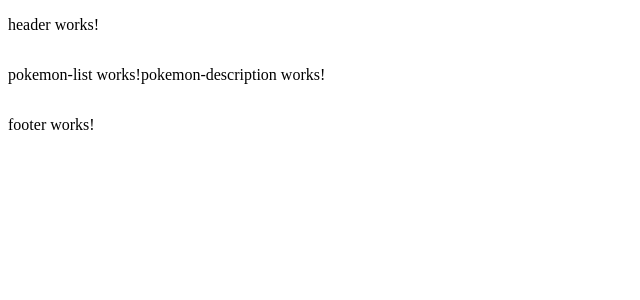
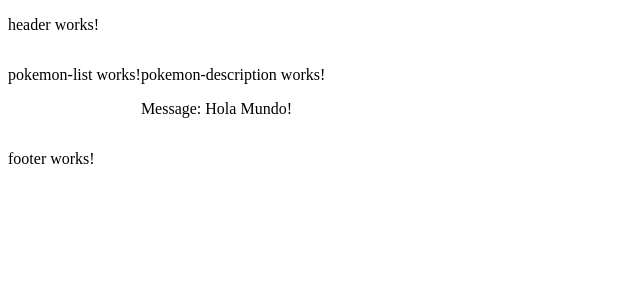
Before and after one commit to Ediannys/website-pokemon, an Angular app: page / in a window 1280 px wide. Shown: the top 300 px of the page, without its empty margins (0-640 px from the left). Built offline with nearby package versions, Linux system fonts and the light colour scheme.

Commit message:
SHARING-DATA added: parent to child; child to parent

```diff
--- a/src/app/modules/pokemon/pokemon-description/pokemon-description.component.html
+++ b/src/app/modules/pokemon/pokemon-description/pokemon-description.component.html
@@ -1 +1,2 @@
 <p>pokemon-description works!</p>
+<p> Message: {{ message }}</p>
--- a/src/app/modules/pokemon/pokemon-description/pokemon-description.component.ts
+++ b/src/app/modules/pokemon/pokemon-description/pokemon-description.component.ts
@@ -1,4 +1,4 @@
-import { Component } from '@angular/core';
+import { Component, Input } from '@angular/core';
 
 @Component({
   selector: 'app-pokemon-description',
@@ -6,5 +6,6 @@
   styleUrls: ['./pokemon-description.component.scss']
 })
 export class PokemonDescriptionComponent {
-
+  @Input() childMessage: string = "";
+  message = 'Hola Mundo!';
 }
--- a/src/app/modules/pokemon/pokemon-list/pokemon-list.component.ts
+++ b/src/app/modules/pokemon/pokemon-list/pokemon-list.component.ts
@@ -1,4 +1,4 @@
-import { Component } from '@angular/core';
+import { Component, Input } from '@angular/core';
 
 @Component({
   selector: 'app-pokemon-list',
@@ -6,5 +6,6 @@
   styleUrls: ['./pokemon-list.component.scss']
 })
 export class PokemonListComponent {
-
+  @Input() childMessage: string = "";
+  message = 'Hola Mundo!';
 }
--- a/src/app/modules/pokemon/pokemon.component.html
+++ b/src/app/modules/pokemon/pokemon.component.html
@@ -1,4 +1,4 @@
 <div class="container-pokemon">
-    <app-pokemon-list></app-pokemon-list>
-    <app-pokemon-description></app-pokemon-description>
+    <app-pokemon-list [childMessage]="parentMessage"></app-pokemon-list>
+    <app-pokemon-description [childMessage]="parentMessage"></app-pokemon-description>
 </div>
--- a/src/app/modules/pokemon/pokemon.component.ts
+++ b/src/app/modules/pokemon/pokemon.component.ts
@@ -1,4 +1,6 @@
-import { Component } from '@angular/core';
+import { Component, ViewChild } from '@angular/core';
+import { PokemonDescriptionComponent } from './pokemon-description/pokemon-description.component';
+import { PokemonListComponent } from './pokemon-list/pokemon-list.component';
 
 @Component({
   selector: 'app-pokemon',
@@ -6,5 +8,16 @@
   styleUrls: ['./pokemon.component.scss']
 })
 export class PokemonComponent {
+  @ViewChild(PokemonDescriptionComponent) pokemonDescription;
+  @ViewChild(PokemonListComponent) pokemonList;
+
+  parentMessage = "message from parent"
+
+  message:string = "";
+
+  ngAfterViewInit() {
+    this.message = this.pokemonDescription.message;
+
+  }
 
 }
--- a/tsconfig.json
+++ b/tsconfig.json
@@ -22,7 +22,8 @@
     "lib": [
       "ES2022",
       "dom"
-    ]
+    ],
+    "noImplicitAny": false
   },
   "angularCompilerOptions": {
     "enableI18nLegacyMessageIdFormat": false,
```
